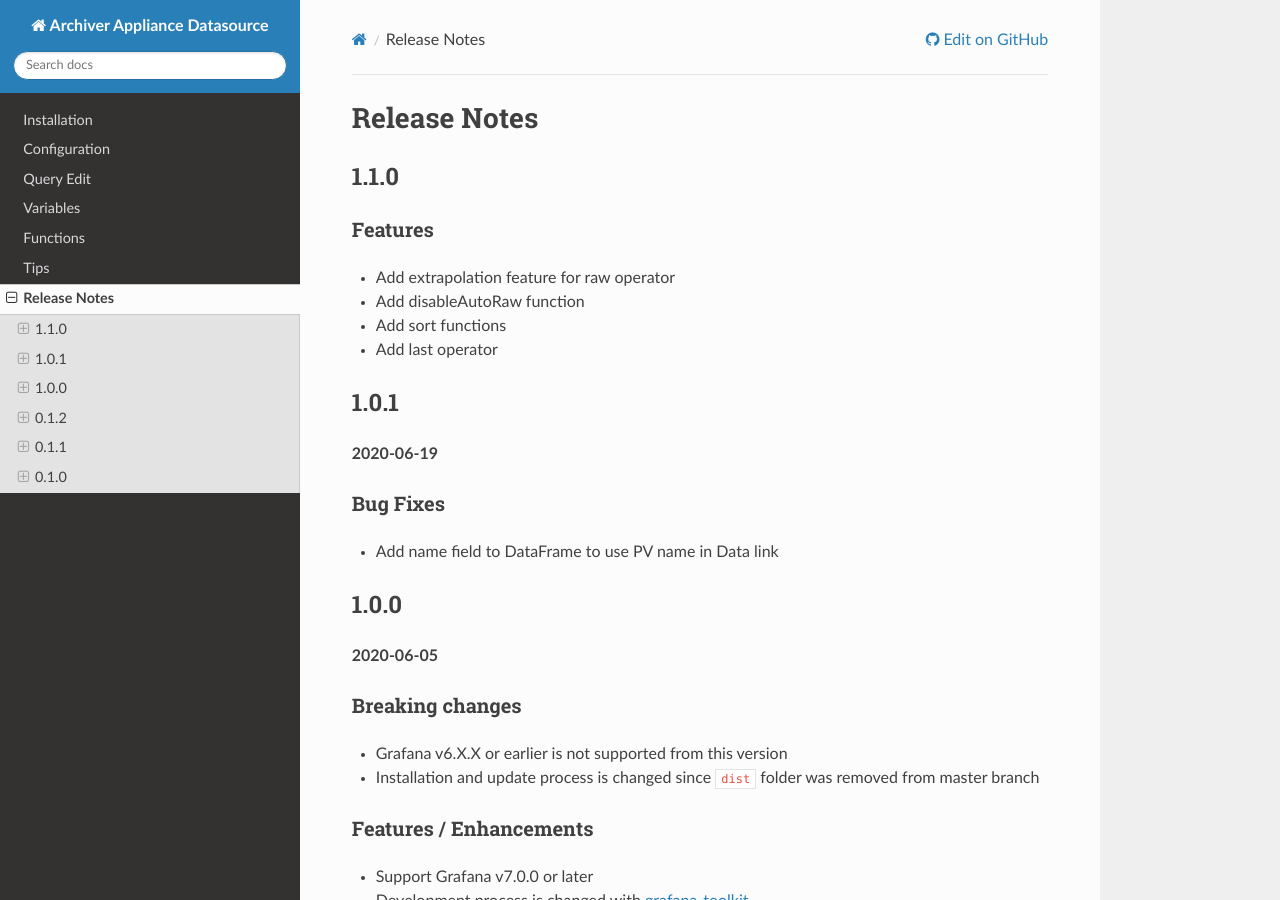
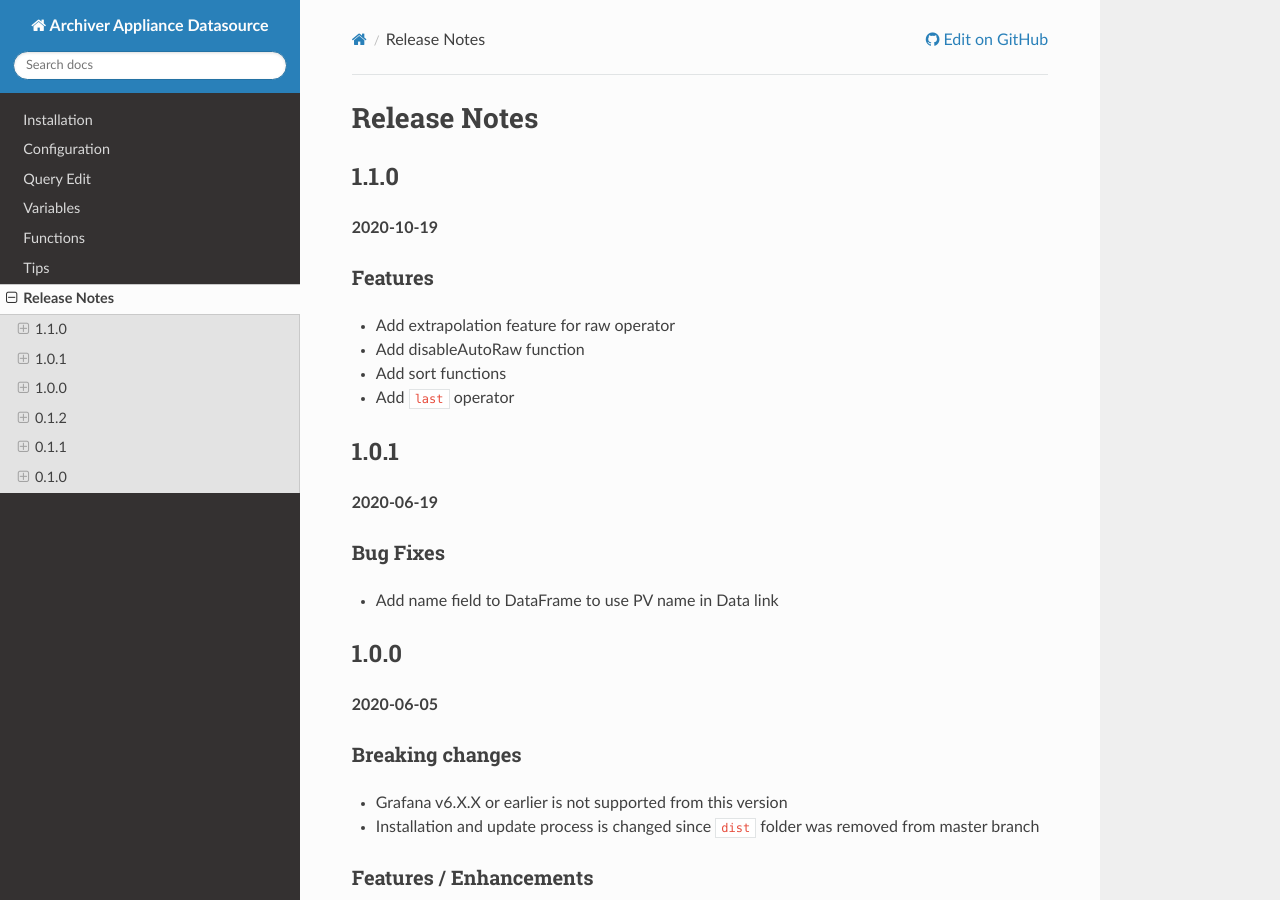
Before and after one commit to sasaki77/archiverappliance-datasource, a Sphinx documentation site: the page built from docs/releases.md, in a window 1280 px wide and 900 px high. Built offline with Sphinx 7.4.7 and the Read the Docs theme 2.0.0, drawn with Linux system fonts in a browser that asks for light colours.

Commit message:
Update docs release for v1.1.0

```diff
--- a/docs/releases.md
+++ b/docs/releases.md
@@ -1,10 +1,13 @@
 # Release Notes
 ## 1.1.0
+
+**2020-10-19**
+
 ### Features
 - Add extrapolation feature for raw operator
 - Add disableAutoRaw function
 - Add sort functions
-- Add last operator
+- Add `last` operator
 
 ## 1.0.1
 
```
